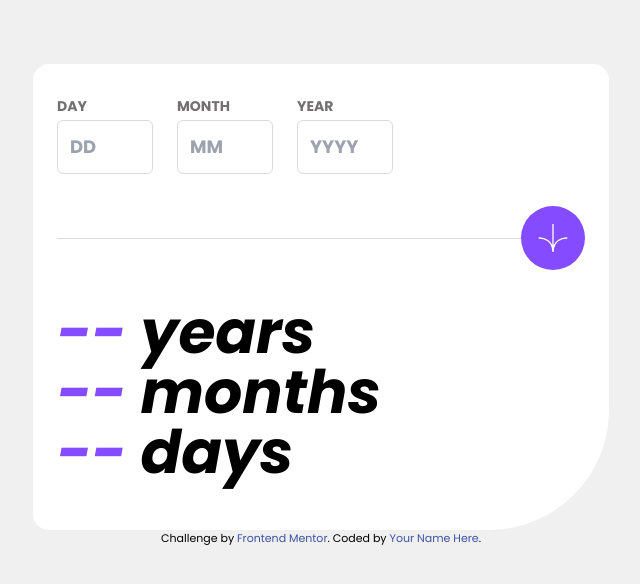
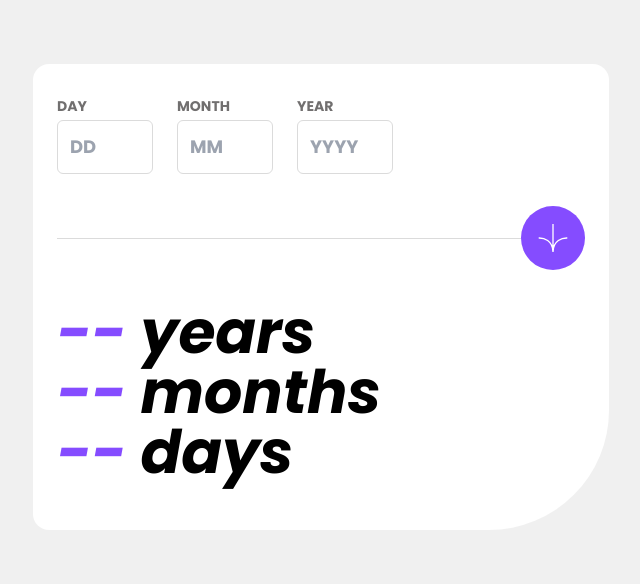
Before and after one commit to Mdalasini/Age-Calculator, a website: page index.html in a window 1280 px wide. Shown: the whole page, without its empty margins (319-959 px from the left). Drawn offline with Linux system fonts and the light colour scheme.

Commit message:
removed attribution

```diff
--- a/index.html
+++ b/index.html
@@ -51,10 +51,6 @@
       <p><span id="dayValue" class="text-primary-purple">--</span> days</p>
     </div>
   </div>
-  <div class="attribution">
-    Challenge by <a href="https://www.frontendmentor.io?ref=challenge" target="_blank">Frontend Mentor</a>.
-    Coded by <a href="#">Your Name Here</a>.
-  </div>
   <script type="module" src="script.js"></script>
 </body>
 </html>
--- a/input.css
+++ b/input.css
@@ -25,6 +25,3 @@ hr {
 .input-invalid {
   @apply invalid:focus:outline-primary-red
 }
-
-.attribution { font-size: 11px; text-align: center; }
-.attribution a { color: hsl(228, 45%, 44%); }
```
Also changed, not shown: css/style.css.
